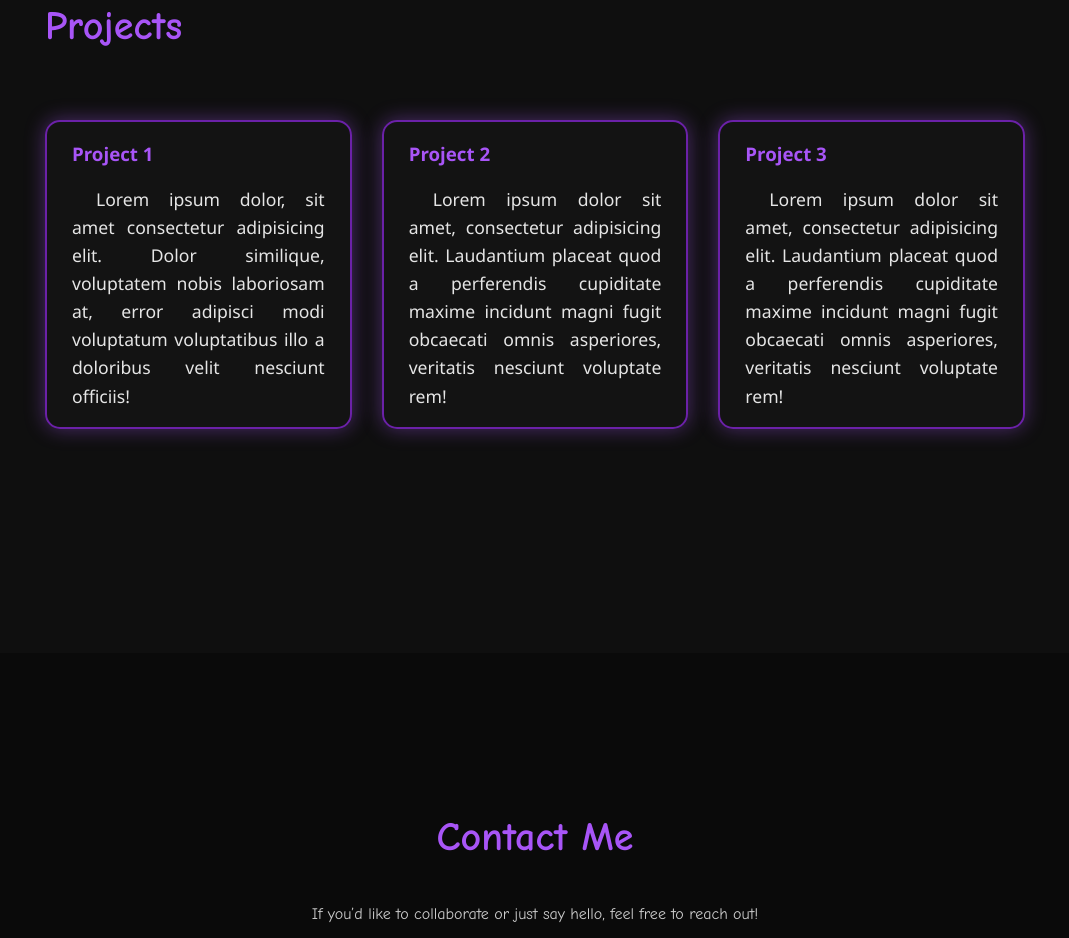
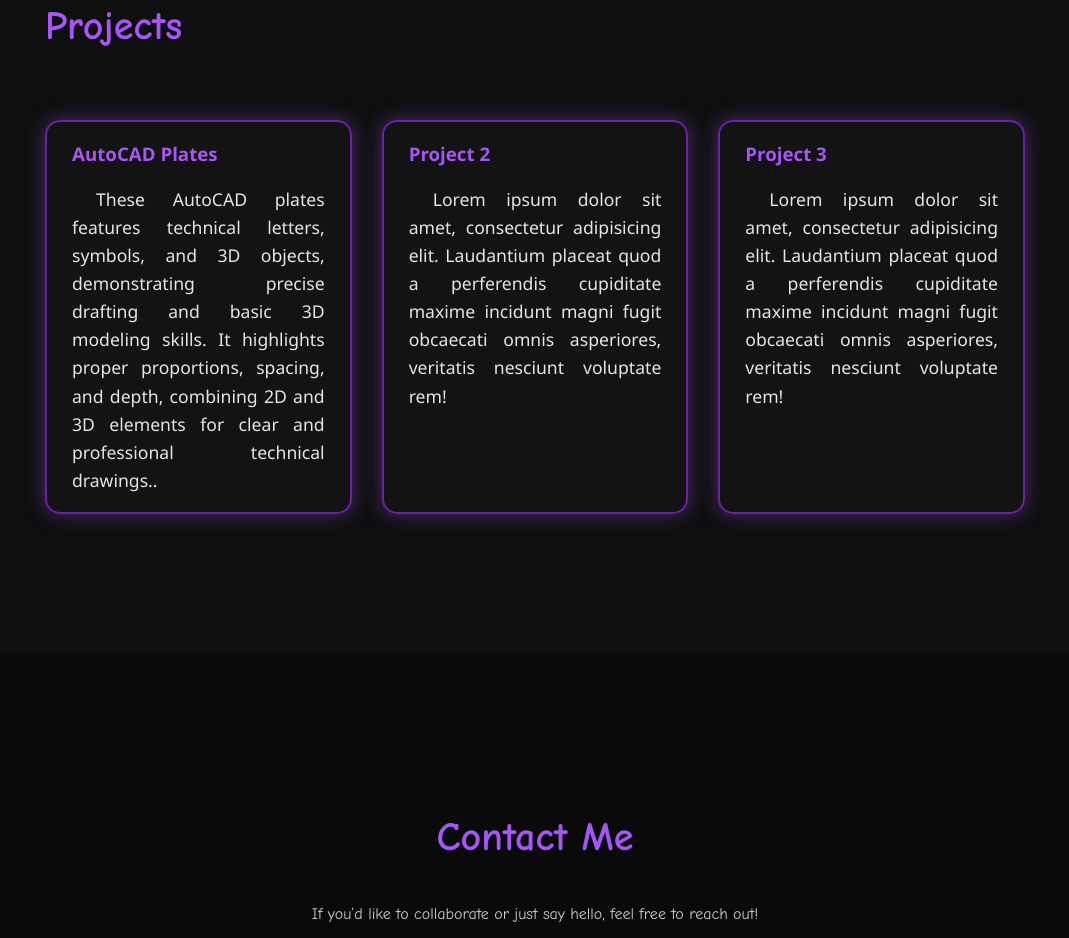
Before and after one commit to NDevex/MyPortfolio, a plain HTML site: page index.html in a window 1280 px wide. Shown: the part 1813-2751 px from the top of the page, without its empty margins (105-1174 px from the left). Drawn offline with Linux system fonts and the light colour scheme; some packages are replaced by stand-ins of ours; a script that the page names is missing; a web font is replaced by a local one.

Commit message:
Update index.html

```diff
--- a/index.html
+++ b/index.html
@@ -302,16 +302,16 @@
 
                 <!-- Project 1 -->
             <div class="project-box reveal" onclick="openModal('projectModal')">
-                <h3>Project 1</h3>
-                <p>Lorem ipsum dolor, sit amet consectetur adipisicing elit. Dolor similique, voluptatem nobis laboriosam at, error adipisci modi voluptatum voluptatibus illo a doloribus velit nesciunt officiis!</p>
+                <h3>AutoCAD Plates</h3>
+                <p>These AutoCAD plates features technical letters, symbols, and 3D objects, demonstrating precise drafting and basic 3D modeling skills. It highlights proper proportions, spacing, and depth, combining 2D and 3D elements for clear and professional technical drawings..</p>
             </div>
 
             <!--Project 1 Modal-->
                 <div id="projectModal" class="modal">
                     <div class="modal-contentp1">
-                        <h1>Project Name: Autocad Plates</h1>
-                        <h1>Date: 05-09-25</h1>
-                        <p>This AutoCAD plate showcases a collection of technical lettering and standard symbols used in architectural and engineering drawings. It demonstrates proper line weight, spacing, and character proportion according to drafting standards. The plate includes uppercase and lowercase letters, numerals, and commonly used symbols such as diameter (Ø), centerline (℄), and angle (∠). The exercise aims to develop accuracy, consistency, and neatness in manual and computer-aided drafting, serving as a foundation for creating readable and professional technical drawings.</p>
+                        <h1>AutoCAD Plates</h1>
+                        <h1>05-09-25</h1>
+                        <p>These AutoCAD plate displays a combination of technical lettering, standard symbols, and three-dimensional objects, demonstrating fundamental drafting and modeling skills. The letters and symbols follow proper proportions and spacing according to drafting standards, including uppercase, lowercase, numerals, and common technical symbols such as diameter (Ø), centerline (℄), and angle (∠). The 3D objects illustrate basic modeling techniques, including extrusion, rotation, and scaling, providing a visual representation of depth and perspective. These plates emphasizes precision, clarity, and the integration of 2D and 3D drafting principles, forming a foundation for professional technical and engineering drawings.</p>
                         <div class="p1Circle">
                             <img src="Images/Autocad Logo.png">
                         </div>
```
